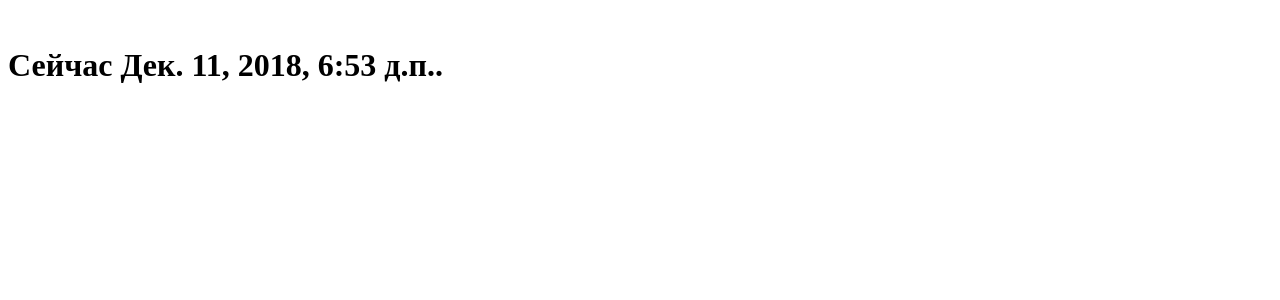
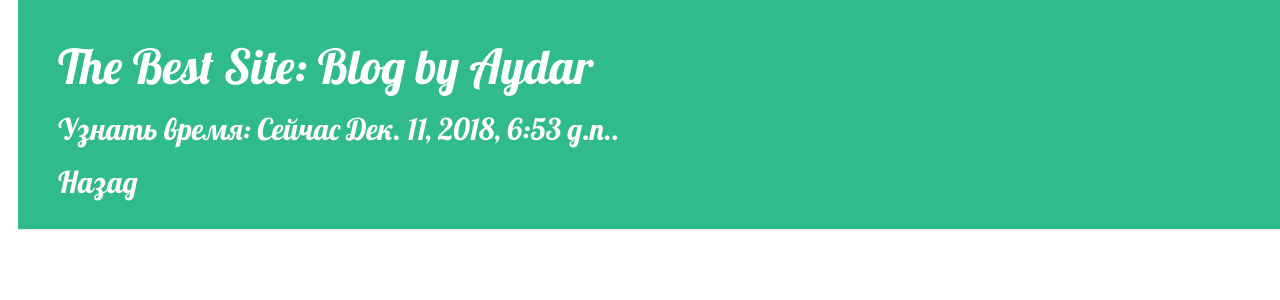
Before and after one commit to ahat31415/my_1st_blog, a Django app: page /time/ in a window 1280 px wide. Shown: the top 300 px of the page. Run offline with Django 3.2, Linux system fonts and the light colour scheme; some libraries are stand-ins or nearby versions.

Commit message:
11 December 2018 (tuesday)

```diff
--- a/blog/static/css/blog.css
+++ b/blog/static/css/blog.css
@@ -1,5 +1,5 @@
 h1 a {
-    color: #FCA205;
+    color: #43fc53;
     font-family: 'Lobster';
 }
 
@@ -7,10 +7,8 @@ body {
     padding-left: 18px;
 }
 
-
-
 .page-header {
-    background-color: #ff9400;
+    background-color: #2fbb8c;
     margin-top: 0;
     padding: 20px 20px 20px 40px;
 }
@@ -20,13 +18,13 @@ body {
     font-size: 36pt;
     text-decoration: none;
 }
-
 .content {
     margin-left: 40px;
 }
 
 h1, h2, h3, h4 {
     font-family: 'Lobster', cursive;
+    color: #ffffff;
 }
 
 .date {
--- a/blog/templates/blog/base.html
+++ b/blog/templates/blog/base.html
@@ -1,33 +1,47 @@
 {% load static %}
-<html>
 <head>
 
-    <title>Django First Blog</title>
+    <title>TheBestSite</title>
+
     <link href="https://fonts.googleapis.com/css?family=Lobster&subset=latin,cyrillic" rel="stylesheet" type="text/css">
-
     <link rel="stylesheet" href="//maxcdn.bootstrapcdn.com/bootstrap/3.2.0/css/bootstrap.min.css">
     <link rel="stylesheet" href="//maxcdn.bootstrapcdn.com/bootstrap/3.2.0/css/bootstrap-theme.min.css">
     <link rel="stylesheet" type="text/css" href="{% static 'css/blog.css' %}">
+
+
     <style>
-        /*     H1 a{
-                color: #df8c0b;
-               font-family: 'Lobster';
-        }*/
+        h2, a {
+            color: #fff8fd;
+        }
     </style>
 </head>
 <body>
 
 <div class="page-header">
     {% if user.is_authenticated %}
-    <a href="{% url 'post_new' %}" class="top-menu"><span class="glyphicon glyphicon-plus"></span></a>
+        <a href="{% url 'post_new' %}" class="top-menu"><span class="glyphicon glyphicon-plus"></span></a>
     {% endif %}
-    <h1><a href="/">Django My First Blog</a></h1>
+    <h1><a href="/">The Best Site: Blog by Aydar</a></h1>
+
+    <div align="left">
+        <h2>{% block time %} <a href="{% url 'current_datetime' %}">Узнать время</a>{% endblock %}</h2>
+    </div>
+
+    <div align="left">
+        <h2>
+            {% block left %}{% endblock %}
+        </h2>
+    </div>
 </div>
 
 <div class="content container">
     <div class="col-md-8">
-        {% block content %}
-        {% endblock %}
+
+        <div class="row">
+            {% block content %}
+            {% endblock %}
+        </div>
+
     </div>
 </div>
 </body>
--- a/blog/views.py
+++ b/blog/views.py
@@ -7,7 +7,6 @@ from django.shortcuts import redirect
 
 def post_list(request):
     # представление для отображения постов в шаблон
-
     # Извлекаем посты сортируя их по дате публикации
     posts = Post.objects.filter(published_date__lte=timezone.now()).order_by('published_date')
 
--- a/q/settings.py
+++ b/q/settings.py
@@ -25,7 +25,7 @@ SECRET_KEY = '0+0&yejwywkhf&5k=s9ntft-%rt9klji@$=ld1gt&dr@%@3tgs'
 # SECURITY WARNING: don't run with debug turned on in production!
 DEBUG = True
 
-ALLOWED_HOSTS = ['127.0.0.1', 'AhatovAR.UIT.pythonanywhere.com']  # added by me
+ALLOWED_HOSTS = ['127.0.0.1', 'thebestsite.pythonanywhere.com']  # added by me
 
 
 # Application definition
--- a/q/urls.py
+++ b/q/urls.py
@@ -20,7 +20,7 @@ from q.views import *
 from . import views  # импортируем все представления из приложения blog
 urlpatterns = [
     url(r'^hello/$', hello),
-    url('^time/$', current_datetime),
+    url('^time/$', current_datetime, name='current_datetime'),
     url(r'time/plus/(\d{1,2})/$', views.hours_ahead, name='hours_ahead'), #views.post_detail, name='post_detail')
     url(r'^some/$', experiments),
     url(r'^admin/', admin.site.urls),
--- a/q/views.py
+++ b/q/views.py
@@ -21,16 +21,13 @@ def current_datetime(request):
     return HttpResponse(html)
 
 
-def hours_ahead(request, offset):
+def hours_ahead(request, hours):
     try:
-        offset = int(offset)
+        hours = int(hours)
     except ValueError:
         raise Http404
-    dt = datetime.datetime.now() + datetime.timedelta(hours=offset)
-    dic = {'hours': offset,
-           'time': dt
-           }
-    return render(request, 'mytemplate.html', dic)
+    time = datetime.datetime.now() + datetime.timedelta(hours=hours)
+    return render(request, 'mytemplate.html', locals())
 
 
 def experiments(request):
--- a/templates/current_datetime.html
+++ b/templates/current_datetime.html
@@ -1,7 +1,9 @@
-<html>
-<body>
-</body>
-</br>
-<h1>Сейчас {{current_date}}.</h1>
-</body>
-</html>
+{% extends 'blog/base.html' %}
+
+{% block time %}
+    {{ block.super }}: Сейчас {{current_date}}.
+{% endblock %}
+
+{% block left %}
+<a href="{% url 'post_list' %}">Назад </a>
+{% endblock %}
```
Also changed, not shown: templates/mytemplate.html (+5 -11 lines).
